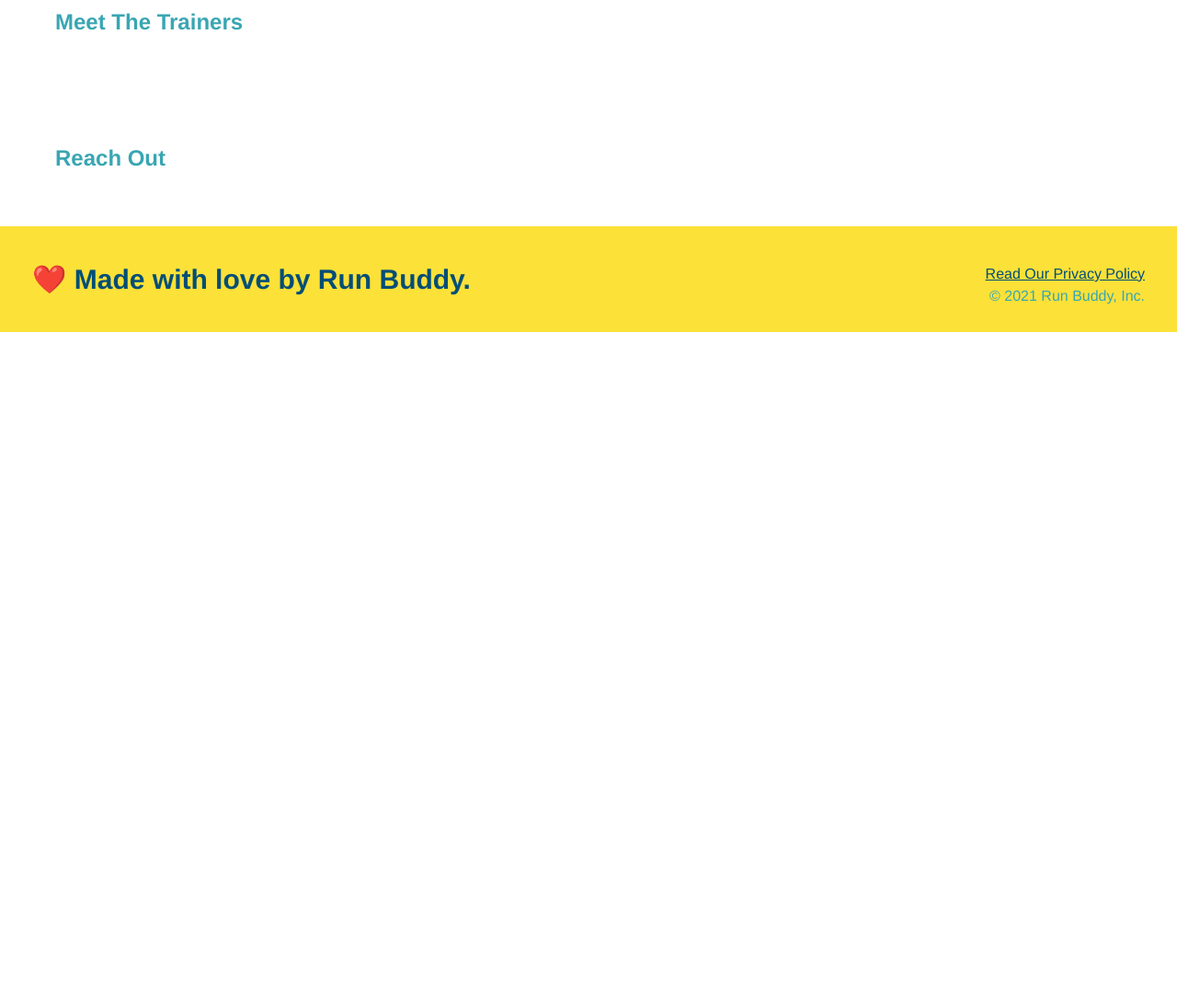
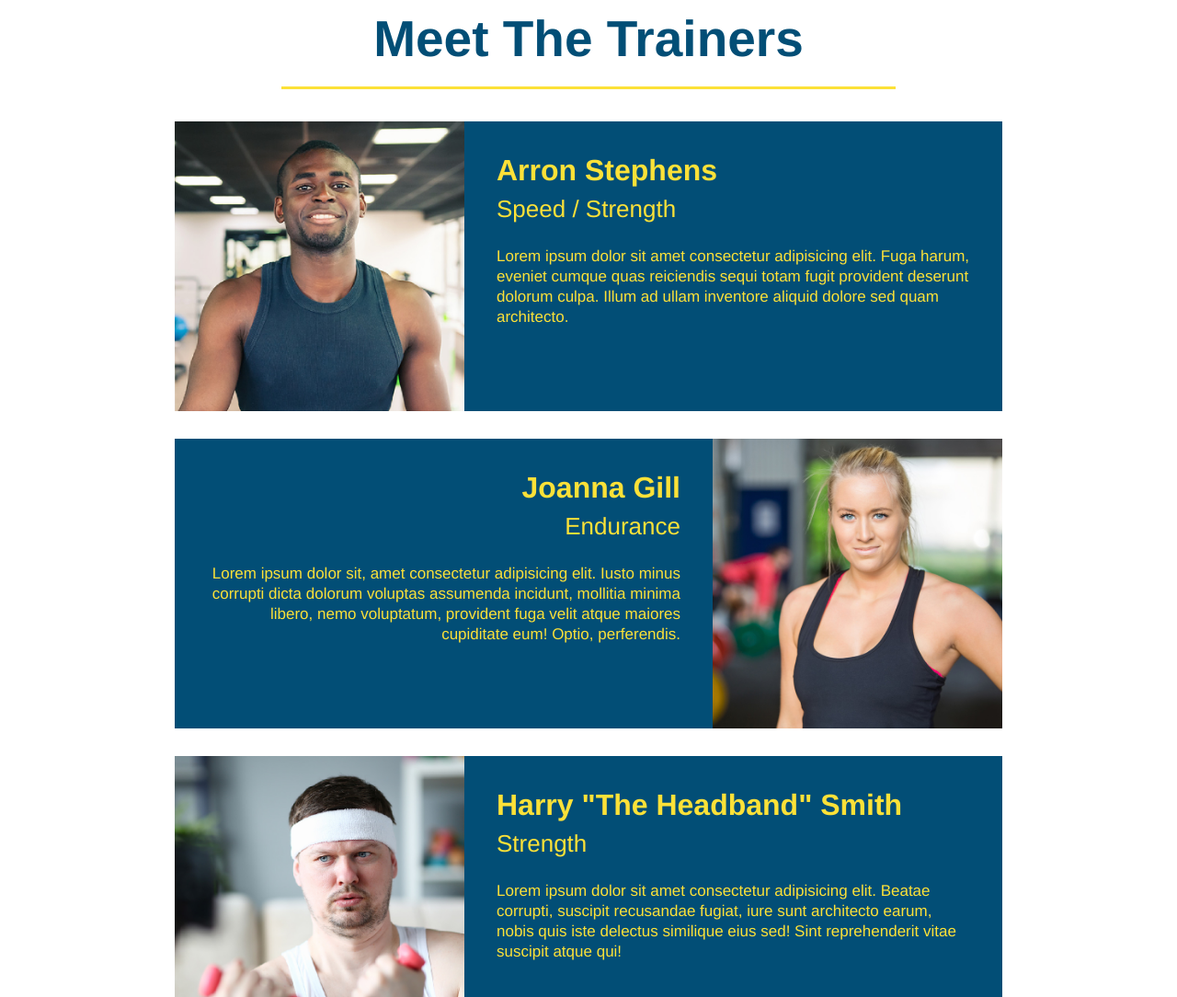
Before and after one commit to DoctorMuch/run-buddy, a plain HTML site: page index.html in a window 1280 px wide. Shown: the part 2780-3864 px from the top of the page at 92% size. Before the commit the page ends 3141 px from the top, so only its background shows below. Drawn offline with Linux system fonts and the light colour scheme.

Commit message:
added trainers and styled articles

```diff
--- a/assets/css/style.css
+++ b/assets/css/style.css
@@ -176,3 +176,50 @@ section {
 .steps span {
     font-size: 38px;
 }
+
+.trainers {
+    text-align: center;
+}
+
+.trainer {
+    width: 900px;
+    margin: 0 auto 30px auto;
+    background: #024e76;
+    color: #fce138;
+    overflow: auto;
+}
+
+.trainer img {
+    width: 35%;
+    float: left;
+}
+
+.trainer-bio {
+    padding: 35px;
+    float: left;
+    width: 65%;
+}
+
+.trainer-bio h3 {
+    font-size: 32px;
+    margin-bottom: 8px;
+}
+
+.trainer-bio h4 {
+    font-weight: lighter;
+    font-size: 26px;
+    margin-bottom: 25px;
+}
+
+.trainer-bio p {
+    font-size: 17px;
+    line-height: 1.3;
+}
+
+.text-left {
+    text-align: left;
+}
+
+.text-right {
+    text-align: right;
+}
--- a/index.html
+++ b/index.html
@@ -101,8 +101,40 @@
     </section>
 
     <!-- "meet the trainers" section-->
-    <section>
-        <h2>Meet The Trainers</h2>
+    <section id="your-trainers" class="trainers">
+        <h2 class="section-title primary-border">Meet The Trainers</h2>
+        <article class="trainer">
+            <img src="./assets/images/trainer-1.jpg" alt="Arron Stephens in his workout clothes, ready to pump iron" />
+            <div class="trainer-bio text-left">
+                <h3>Arron Stephens</h3>
+                <h4>Speed / Strength</h4>
+                <p>
+                    Lorem ipsum dolor sit amet consectetur adipisicing elit. Fuga harum, eveniet cumque quas reiciendis sequi totam fugit provident deserunt dolorum culpa. Illum ad ullam inventore aliquid dolore sed quam architecto.
+                </p>
+            </div>
+        </article>
+
+        <article class="trainer">
+            <div class="trainer-bio text-right">
+                <h3>Joanna Gill</h3>
+                <h4>Endurance</h4>
+                <p>
+                    Lorem ipsum dolor sit, amet consectetur adipisicing elit. Iusto minus corrupti dicta dolorum voluptas assumenda incidunt, mollitia minima libero, nemo voluptatum, provident fuga velit atque maiores cupiditate eum! Optio, perferendis.
+                </p>
+            </div>
+            <img src="./assets/images/trainer-2.jpg" alt="Joanna Gill cooling off after a workout" />
+        </article>
+
+        <article class="trainer">
+            <img src="assets/images/trainer-3.jpg" alt="Harry Smith wearing a headband and lifting comically small pink weights" />
+            <div class="trainer-bio text-left">
+                <h3>Harry "The Headband" Smith</h3>
+                <h4>Strength</h4>
+                <p>
+                    Lorem ipsum dolor sit amet consectetur adipisicing elit. Beatae corrupti, suscipit recusandae fugiat, iure sunt architecto earum, nobis quis iste delectus similique eius sed! Sint reprehenderit vitae suscipit atque qui!
+                </p>
+            </div>
+        </article>
     </section>
 
     <!-- "reach out" section -->
```
Also changed, not shown: assets/images/trainer-1.jpg (added), assets/images/trainer-2.jpg (added), assets/images/trainer-3.jpg (added).
